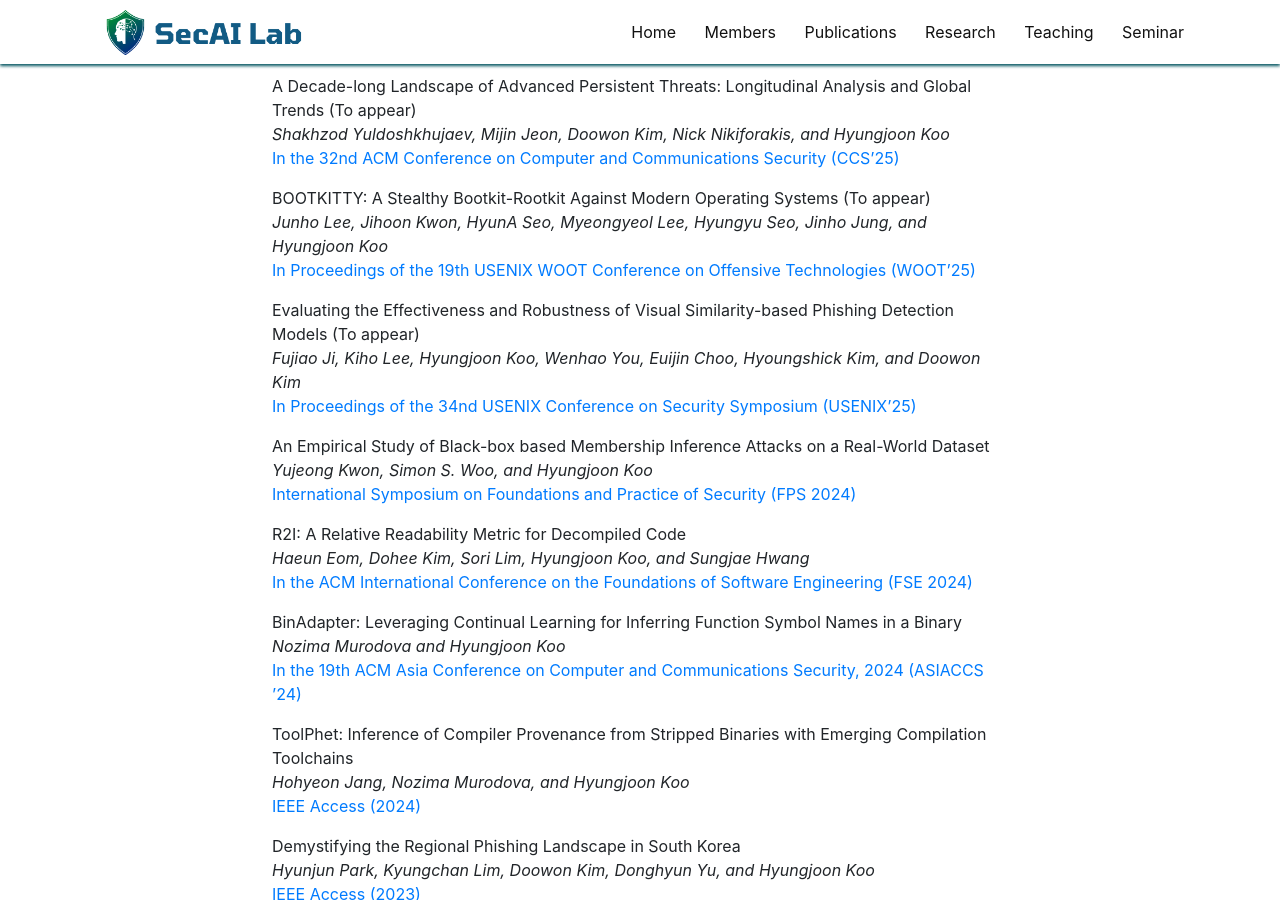
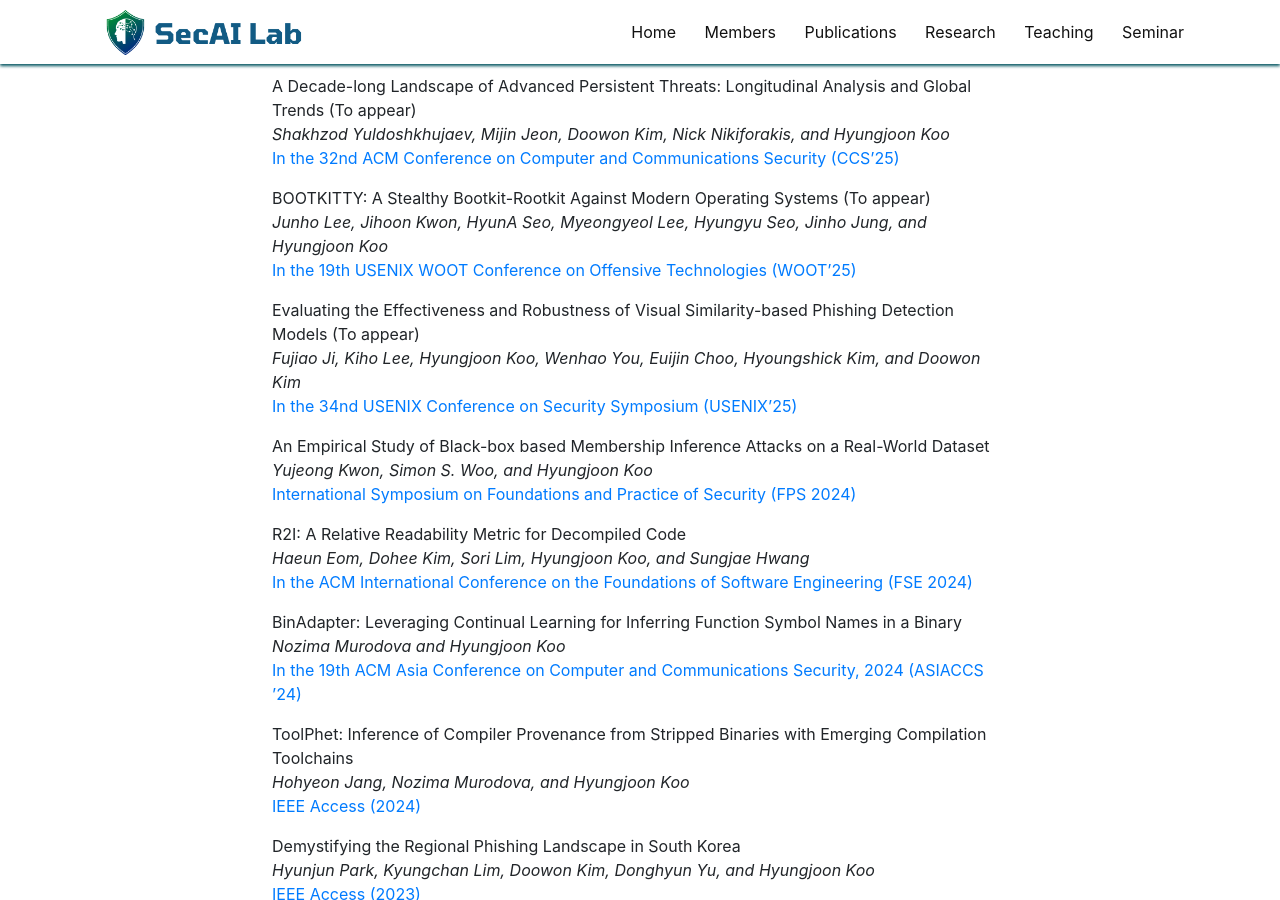
Before and after one commit to SecAI-Lab/secai-lab.github.io, a Jekyll site: the page built from pages/publications.md, in a window 1280 px wide and 900 px high, scrolled down 4206 px. Built offline with Jekyll 4.4.1, drawn with Linux system fonts in a browser that asks for light colours; nearby versions of some CDN libraries.

```diff
--- a/_data/publist-conferences.yml
+++ b/_data/publist-conferences.yml
@@ -15,7 +15,7 @@
   authors: Junho Lee, Jihoon Kwon, HyunA Seo, Myeongyeol Lee, Hyungyu Seo, Jinho Jung, and Hyungjoon Koo
   link:
     URL: To appear
-    display: In Proceedings of the 19th USENIX WOOT Conference on Offensive Technologies (WOOT'25)
+    display: In the 19th USENIX WOOT Conference on Offensive Technologies (WOOT'25)
   highlight: 0
   news2:
 
@@ -41,7 +41,7 @@
   authors: Fujiao Ji, Kiho Lee, Hyungjoon Koo, Wenhao You, Euijin Choo, Hyoungshick Kim, and Doowon Kim
   link:
     URL: To appear
-    display: In Proceedings of the 34nd USENIX Conference on Security Symposium (USENIX'25)
+    display: In the 34nd USENIX Conference on Security Symposium (USENIX'25)
   highlight: 0
   news2:
 
```
